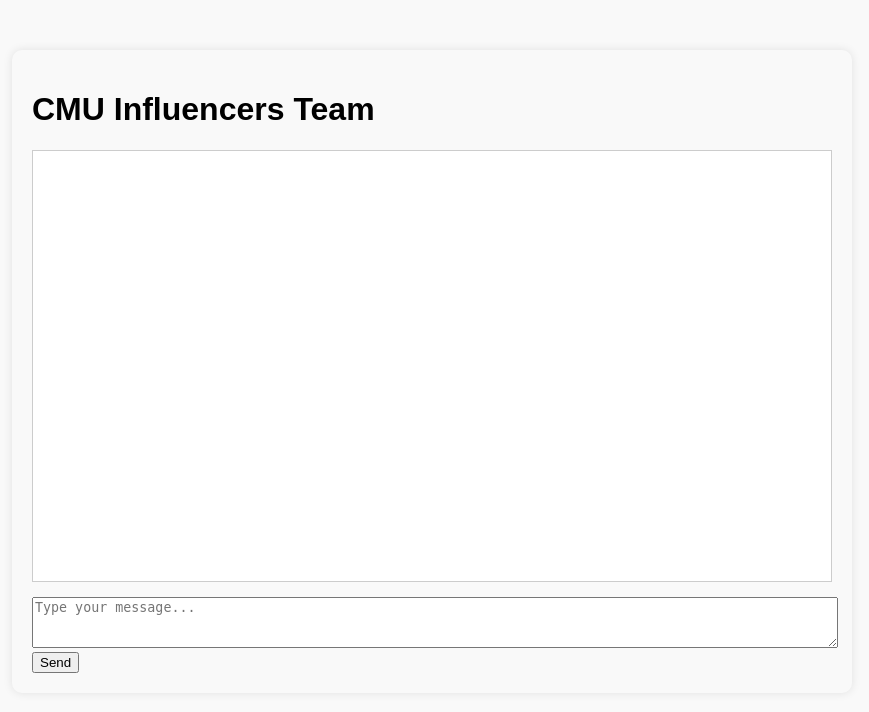
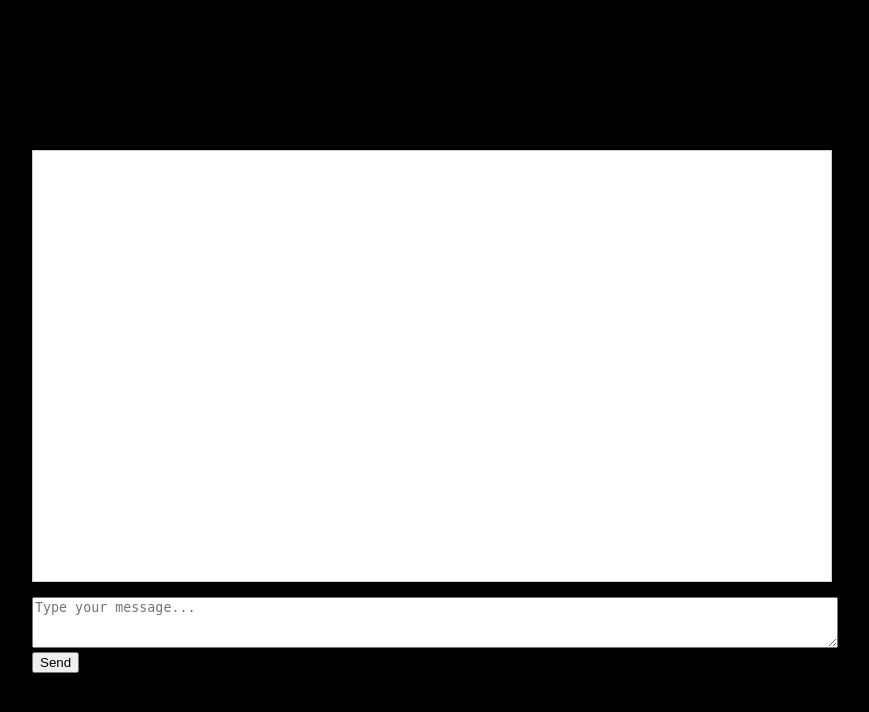
Before and after one commit to govlog2/trial-ai, a Flask app: page / in a window 1280 px wide. Shown: the top 712 px of the page, without its empty margins (208-1077 px from the left). Run offline with Flask 3, Linux system fonts and the light colour scheme; parts of the project's set-up code (start-up, migrations or seed data) failed here and were passed over.

Commit message:
Update index.html

```diff
--- a/templates/index.html
+++ b/templates/index.html
@@ -10,7 +10,7 @@
             max-width: 800px;
             margin: 50px auto;
             padding: 20px;
-            background-color: #f9f9f9;
+            background-color: #000000;
             border-radius: 10px;
             box-shadow: 0px 0px 10px rgba(0, 0, 0, 0.1);
         }
```
